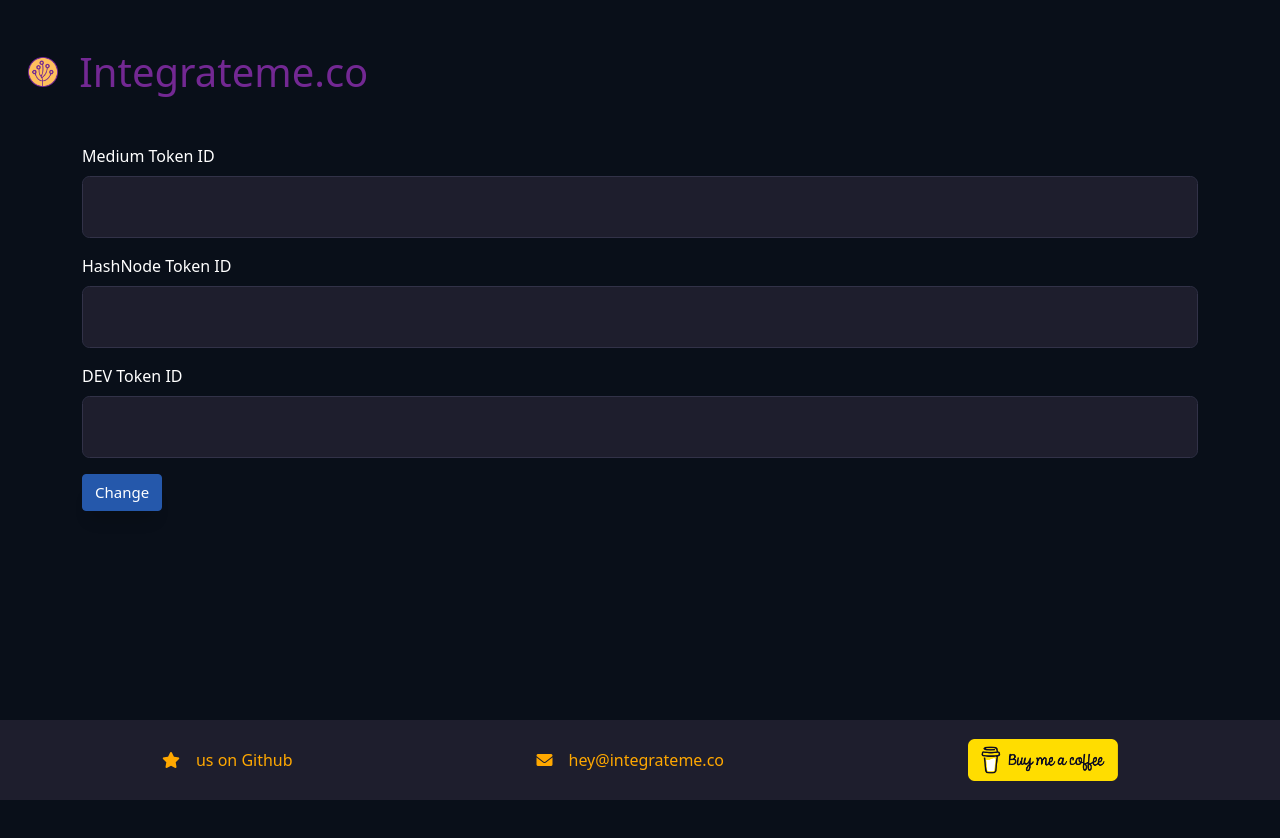
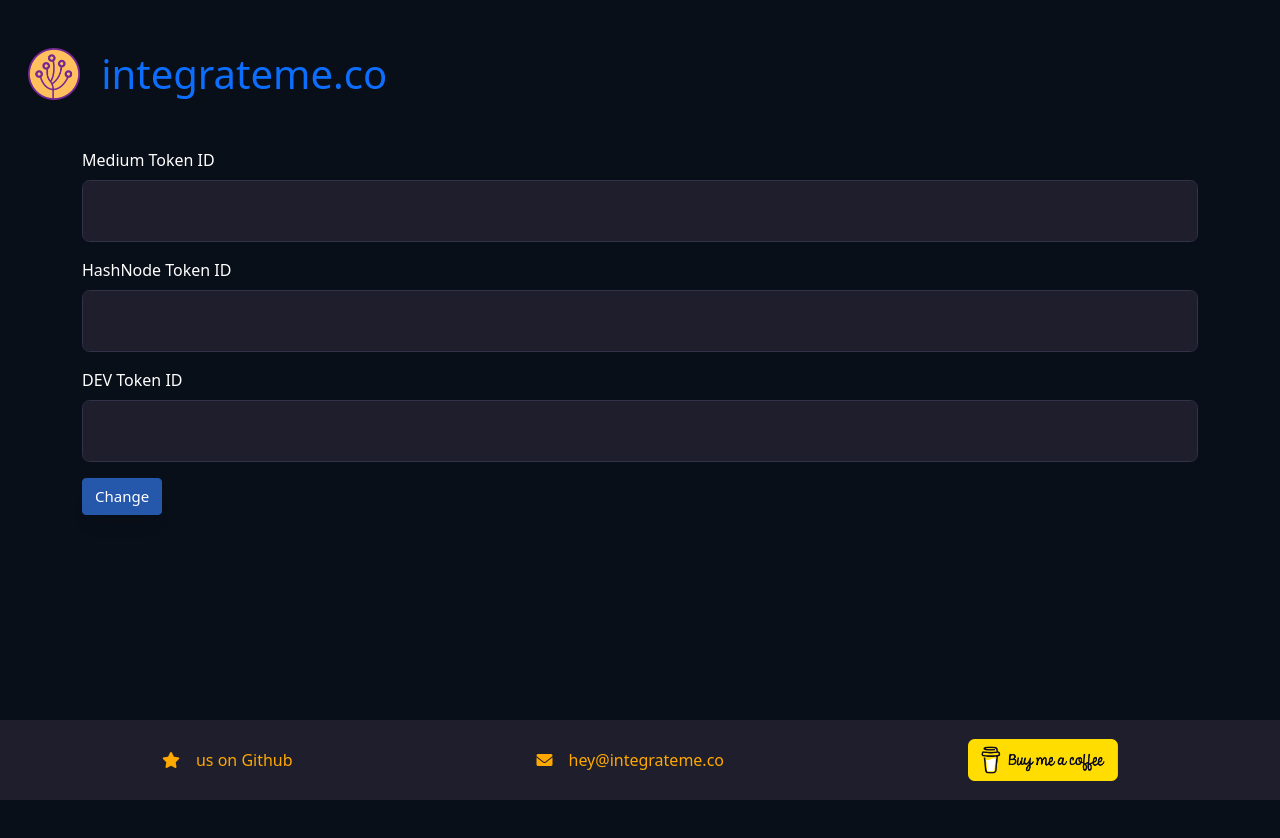
Before and after one commit to integrateme-co/frontend, a React (Create React App) app: page /profile in a window 1280 px wide. Shown: the top 838 px of the page. Built offline with nearby package versions, Linux system fonts and the light colour scheme; no server answers.

Commit message:
improved frontend

```diff
--- a/src/Layouts/Section.js
+++ b/src/Layouts/Section.js
@@ -1,4 +1,4 @@
-import React, { Component } from "react";
+import React, { Component, useEffect, useState } from "react";
 import { Container, Row, Col } from "reactstrap";
 import { Link } from "react-router-dom";
 import Typewriter from "typewriter-effect";
@@ -11,9 +11,30 @@
 import logo from "../components/logo.png";
 
 function LoginButton() {
+  const [loggedIn, setLoggedIn] = useState(false);
+  useEffect(() => {
+    const urlParams = new URLSearchParams(window.location.search);
+    const scroll = urlParams.get("scroll");
+    if (scroll) {
+      setLoggedIn(true);
+    }
+  }, []);
+
+  if (loggedIn) {
+    return (
+      <div>
+        <Link to="/login" className="btn btn-warning">
+          Login with Google <span className="ml-2 right-icon">&#8594;</span>
+        </Link>
+        <button className="btn btn-warning d-inline-block rounded-circle ms-3">
+          <i class="fa-solid fa-check" style={{ fontSize: "1.5" }}></i>
+        </button>
+      </div>
+    );
+  }
   return (
     <Link to="/login" className="btn btn-warning">
-      GET STARTED <span className="ml-2 right-icon">&#8594;</span>
+      Login with Google <span className="ml-2 right-icon">&#8594;</span>
     </Link>
   );
 }
--- a/src/components/Features/feature-box.js
+++ b/src/components/Features/feature-box.js
@@ -27,6 +27,7 @@
                 </div>
               </Col>
               <Col md={{ size: 6, offset: 1 }}>
+                <Link to={feature.link} className="f-16 text-warning">
                   <div className="features-box mt-5 mt-sm-0 mb-4">
                     <div className="features-icon my-4">
                       <i className={feature.icon}></i>
@@ -35,15 +36,14 @@
                       {feature.title}
                     </h5>
                     <p className="text-muted mb-3 f-15">{feature.desc}</p>
-                  <Link to={feature.link} className="f-16 text-warning">
-                    Read More <span className="right-icon ml-2">&#8594;</span>
+                  </div>
                 </Link>
-                </div>
               </Col>
             </Row>
           ) : (
             <Row key={key} className="align-items-center mt-5">
               <Col md={6}>
+                <Link to={feature.link} className="f-16 text-warning">
                   <div className="features-box mb-4">
                     <div className="features-icon my-4">
                       <i className="mdi mdi-account-group"></i>
@@ -52,10 +52,8 @@
                       {feature.title}
                     </h5>
                     <p className="text-muted mb-3 f-15">{feature.desc}</p>
-                  <Link to={feature.link} className="f-16 text-warning">
-                    Read More <span className="right-icon ml-2">&#8594;</span>
+                  </div>
                 </Link>
-                </div>
               </Col>
               <Col
                 md={{ size: 5, offset: 1 }}
--- a/src/components/NavBar.js
+++ b/src/components/NavBar.js
@@ -12,19 +12,10 @@
         <Container className="mx-3">
           <Link to="/" style={{ textDecoration: "none" }}>
             <Navbar.Brand>
-              <img
-                alt=""
-                src={logo}
-                width="30"
-                height="30"
-                className="d-inline-block"
-              />{" "}
-              <span
-                className="align-middle mx-3 h1"
-                style={{ color: "#732893" }}
-              >
+              <img alt="" src={logo} width="52" height="52" />{" "}
+              <span className="align-middle mx-3 h1 text-primary">
                 {" "}
-                Integrateme.co{" "}
+                integrateme.co{" "}
               </span>
             </Navbar.Brand>
           </Link>
--- a/src/components/Service/service.js
+++ b/src/components/Service/service.js
@@ -30,12 +30,21 @@
         },
       ],
     };
+    this.myRef = React.createRef();
+  }
+
+  componentDidMount() {
+    const urlParams = new URLSearchParams(window.location.search);
+    const scroll = urlParams.get("scroll");
+    if (scroll) {
+      this.myRef.current.scrollIntoView({ behavior: "smooth" });
+    }
   }
 
   render() {
     return (
       <React.Fragment>
-        <section className="section" id="services">
+        <section className="section" id="services" ref={this.myRef}>
           <Container>
             <SectionTitle
               title1="Explore "
```
Also changed, not shown: 2 other files (tests, documents, lock files or other folders). Lines whose indentation alone changed are shown as unchanged.
